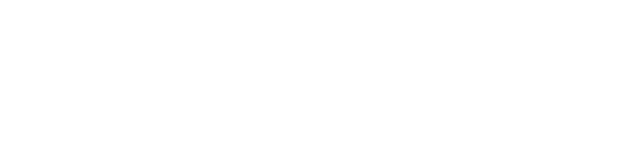
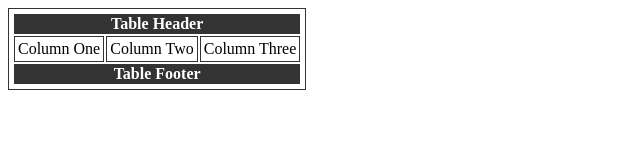
Before and after one commit to pambonian/quiz-completed, a plain HTML site: page index.html in a window 1280 px wide. Shown: the whole page, without its empty margins (0-640 px from the left). Drawn offline with Linux system fonts and the light colour scheme.

Commit message:
q6 skeleton html complete

```diff
--- a/index.html
+++ b/index.html
@@ -4,12 +4,26 @@
     <meta charset="UTF-8">
     <meta http-equiv="X-UA-Compatible" content="IE=edge">
     <meta name="viewport" content="width=device-width, initial-scale=1.0">
-    <title>Document</title>
+    <link rel="stylesheet" href="style.css">
+    <title>Question 6</title>
 </head>
 <body>
-
+    <table>
+        <thead>
+            <tr>
+                <th colspan="3">Table Header</th>
+            </tr>
+        </thead>
+        <tbody>
+            <tr>
+                <td>Column One</td>
+                <td>Column Two</td>
+                <td>Column Three</td>
+            </tr>
+        </tbody>
+        <tfoot>
+            <th colspan="3">Table Footer</th>
+        </tfoot>
+    </table>
 </body>
-<footer>
-
-</footer>
 </html>
--- /dev/null
+++ b/style.css
@@ -0,0 +1,11 @@
+table,
+td {
+    border: 1px solid #333;
+    padding: 3px;
+}
+
+thead,
+tfoot {
+    background-color: #333;
+    color: #fff;
+}
```
